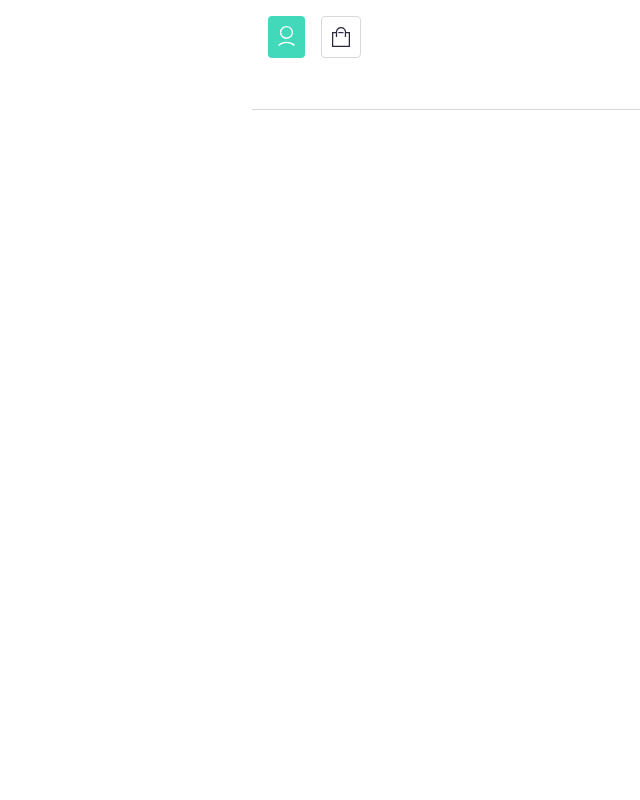
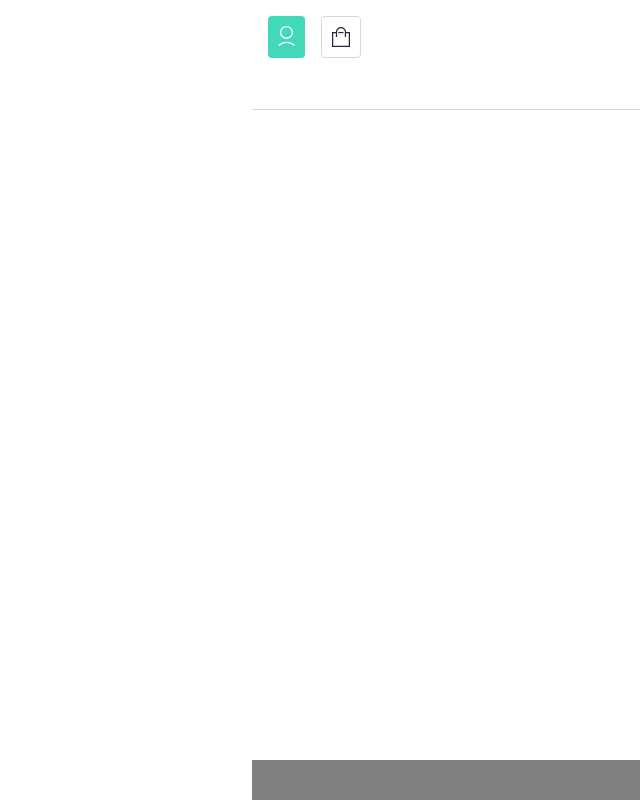
Before and after one commit to maleki-dev/plaza-club, a React (Create React App) app: page / in a window 1280 px wide. Shown: the whole page, without its empty margins (640-1280 px from the left). Built offline with nearby package versions, Linux system fonts and the light colour scheme.

Commit message:
Add page wrapper

```diff
--- a/src/App.js
+++ b/src/App.js
@@ -1,14 +1,16 @@
 import React from 'react';
 import { GlobalStyles } from './App.styles.js';
+import PageWrapper from './components/page-wrapper/page-wrapper.component';
 import Header from './components/header/header.component';
+import Footer from './components/footer/footer.component';
 
 const App = () => {
-  console.log();
   return (
-    <div>
+    <PageWrapper>
       <GlobalStyles />
       <Header />
-    </div>
+      <Footer />
+    </PageWrapper>
   );
 };
 
--- /dev/null
+++ b/src/components/footer/footer.component.jsx
@@ -0,0 +1,8 @@
+import React from 'react';
+import { FooterContainer } from './footer.styles';
+
+const Footer = () => {
+  return <FooterContainer>footer</FooterContainer>;
+};
+
+export default Footer;
--- /dev/null
+++ b/src/components/footer/footer.styles.jsx
@@ -0,0 +1,7 @@
+import styled from 'styled-components';
+
+export const FooterContainer = styled.div`
+  height: 40px;
+  width: 100%;
+  background-color: gray;
+`;
--- /dev/null
+++ b/src/components/page-wrapper/page-wrapper.component.jsx
@@ -0,0 +1,8 @@
+import React from 'react';
+import { Wrapper } from './page-wrapper.styles';
+
+const PageWrapper = ({ children }) => {
+  return <Wrapper>{children}</Wrapper>;
+};
+
+export default PageWrapper;
--- /dev/null
+++ b/src/components/page-wrapper/page-wrapper.styles.jsx
@@ -0,0 +1,8 @@
+import styled from 'styled-components';
+
+export const Wrapper = styled.div`
+  display: flex;
+  flex-direction: column;
+  justify-content: space-between;
+  min-height: 100vh;
+`;
```
Also changed, not shown: public/logo192.png (deleted), public/logo512.png (deleted), public/manifest.json (deleted).
